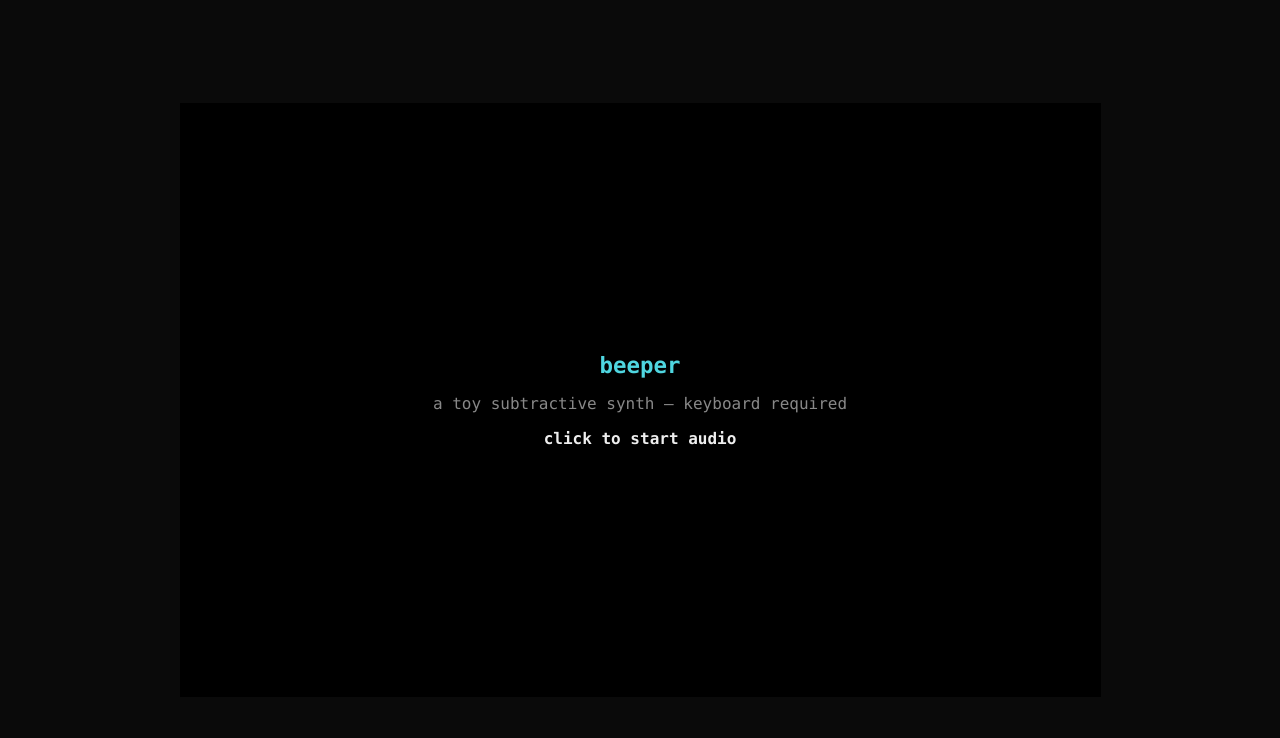
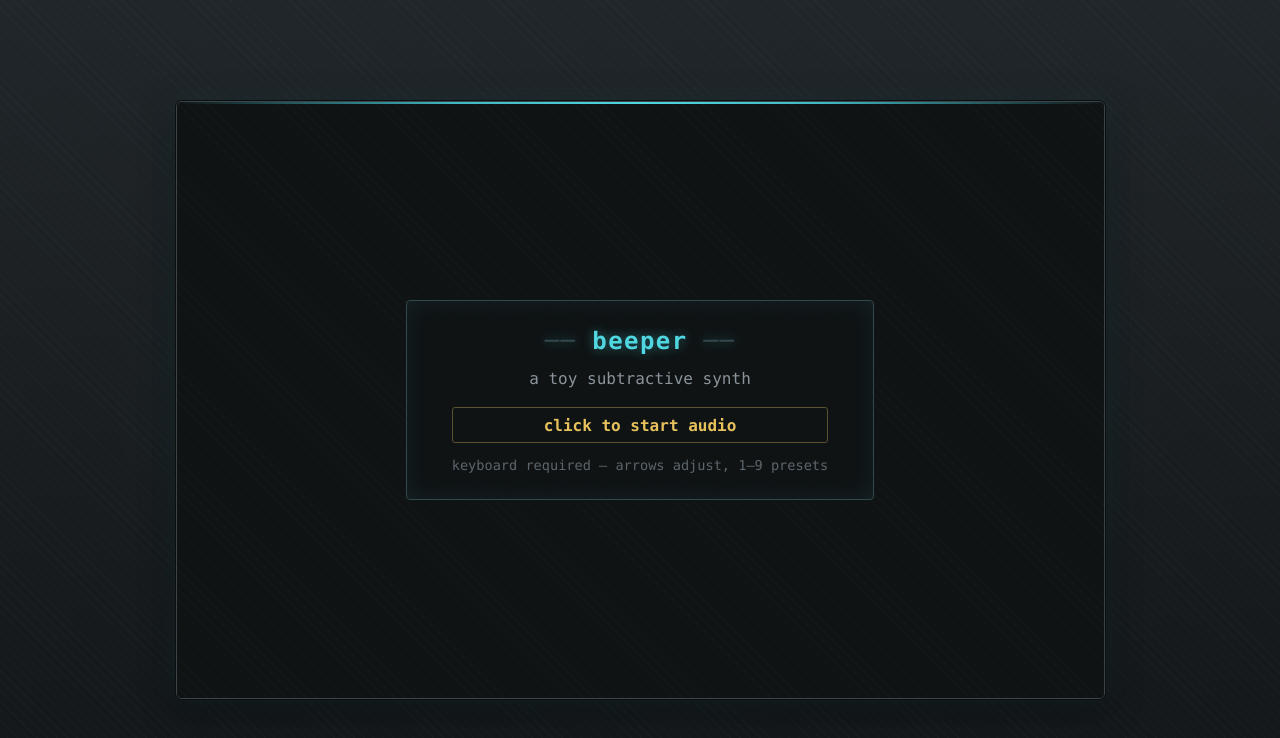
Before and after one commit to valdanylchuk/beeper, a plain HTML site: page web/index.html in a window 1280 px wide. Drawn offline with Linux system fonts and the light colour scheme.

Commit message:
web version look update

```diff
--- a/web/index.html
+++ b/web/index.html
@@ -9,20 +9,82 @@
 <style>
   html, body {
     margin: 0; height: 100%;
-    background: #0a0a0a; color: #ddd;
+    color: #ddd;
     font-family: ui-monospace, Menlo, monospace;
     display: flex; align-items: center; justify-content: center;
   }
-  #wrap { position: relative; }
-  #term { padding: 8px; background: #000; border: 1px solid #222; }
+  /* Backdrop: dark slate matching the TUI, with a faint diagonal
+     hatch + soft vignette. Sits only around the terminal, never
+     under text. */
+  body {
+    background:
+      radial-gradient(ellipse at center,
+        rgba(79, 214, 224, 0.06) 0%, rgba(0,0,0,0) 60%),
+      repeating-linear-gradient(45deg,
+        rgba(79, 214, 224, 0.028) 0px, rgba(79, 214, 224, 0.028) 1px,
+        transparent 1px, transparent 7px),
+      linear-gradient(180deg, #21262a 0%, #191d20 55%, #14171a 100%);
+  }
+  #wrap {
+    position: relative;
+    border: 1px solid #3a4449;
+    border-radius: 6px;
+    box-shadow:
+      0 0 0 1px #0c0e10,
+      0 0 28px rgba(79, 214, 224, 0.10),
+      0 8px 32px rgba(0, 0, 0, 0.55);
+    overflow: hidden;
+  }
+  /* thin accent strip along the top of the frame */
+  #wrap::before {
+    content: "";
+    position: absolute; top: 0; left: 0; right: 0; height: 2px;
+    background: linear-gradient(90deg,
+      transparent, #3fb8c2 30%, #4fd6e0 50%, #3fb8c2 70%, transparent);
+    z-index: 20; pointer-events: none;
+  }
+  #term { padding: 10px 12px; background: #101314; }
   #start {
     position: absolute; inset: 0; z-index: 10;
     display: flex; flex-direction: column; gap: 1em;
     align-items: center; justify-content: center;
-    background: #000; cursor: pointer; text-align: center;
+    background:
+      repeating-linear-gradient(45deg,
+        rgba(79, 214, 224, 0.02) 0px, rgba(79, 214, 224, 0.02) 1px,
+        transparent 1px, transparent 7px),
+      #101314;
+    cursor: pointer; text-align: center;
   }
-  #start h1 { color: #4fd6e0; font-size: 1.4em; margin: 0; }
-  #start p  { color: #888; margin: 0; }
+  #start .panel {
+    border: 1px solid #33484c;
+    border-radius: 4px;
+    padding: 1.6em 2.8em;
+    display: flex; flex-direction: column; gap: 0.9em;
+    background: rgba(16, 19, 20, 0.85);
+    box-shadow: 0 0 24px rgba(79, 214, 224, 0.08) inset;
+  }
+  #start h1 {
+    color: #4fd6e0; font-size: 1.5em; margin: 0;
+    letter-spacing: 0.06em;
+    text-shadow: 0 0 12px rgba(79, 214, 224, 0.45);
+  }
+  #start h1::before, #start h1::after { color: #33484c; }
+  #start h1::before { content: "── "; }
+  #start h1::after  { content: " ──"; }
+  #start p  { color: #8a949a; margin: 0; }
+  #start .go {
+    color: #e6c15c; font-weight: bold;
+    border: 1px solid #5c5230;
+    border-radius: 3px;
+    padding: 0.45em 1.2em;
+    margin-top: 0.3em;
+    transition: background 0.15s, box-shadow 0.15s;
+  }
+  #start:hover .go {
+    background: rgba(230, 193, 92, 0.10);
+    box-shadow: 0 0 14px rgba(230, 193, 92, 0.25);
+  }
+  #start .hint { color: #5c666c; font-size: 0.85em; }
   .xterm { cursor: default; }
 </style>
 </head>
@@ -30,9 +92,12 @@
 <div id="wrap">
   <div id="term"></div>
   <div id="start">
-    <h1>beeper</h1>
-    <p>a toy subtractive synth &mdash; keyboard required</p>
-    <p><b style="color:#eee">click to start audio</b></p>
+    <div class="panel">
+      <h1>beeper</h1>
+      <p>a toy subtractive synth</p>
+      <p class="go">click to start audio</p>
+      <p class="hint">keyboard required &mdash; arrows adjust, 1&ndash;9 presets</p>
+    </div>
   </div>
 </div>
 
@@ -45,7 +110,7 @@
     scrollback: 0,
     fontSize: 15,
     fontFamily: 'ui-monospace, Menlo, Consolas, monospace',
-    theme: { background: '#000000', foreground: '#cccccc' },
+    theme: { background: '#101314', foreground: '#cccccc' },
   });
   term.open(document.getElementById('term'));
   window.__term = term;   // debug/smoke-test handle
```
Also changed, not shown: img/itch-bg-tile.png (added).
